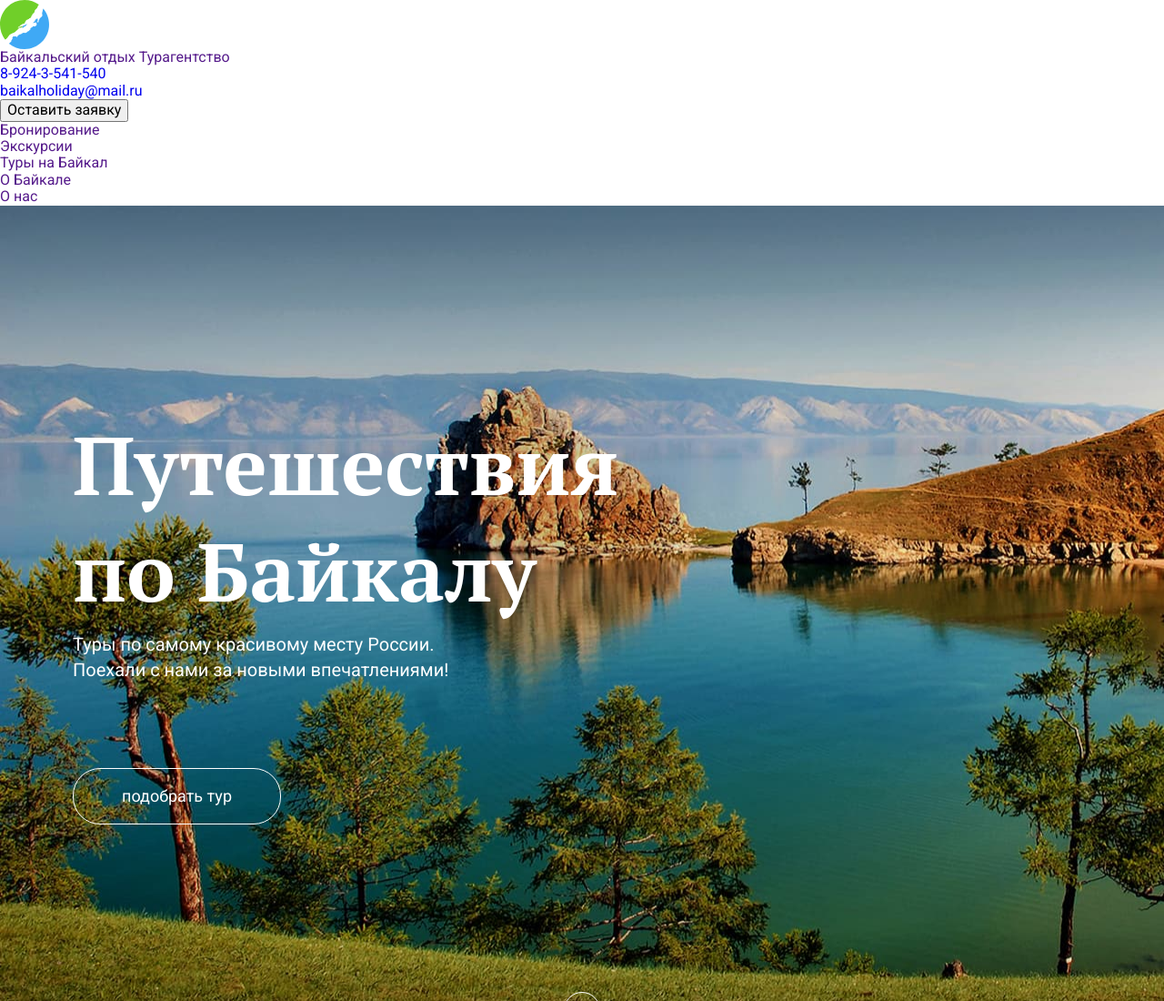
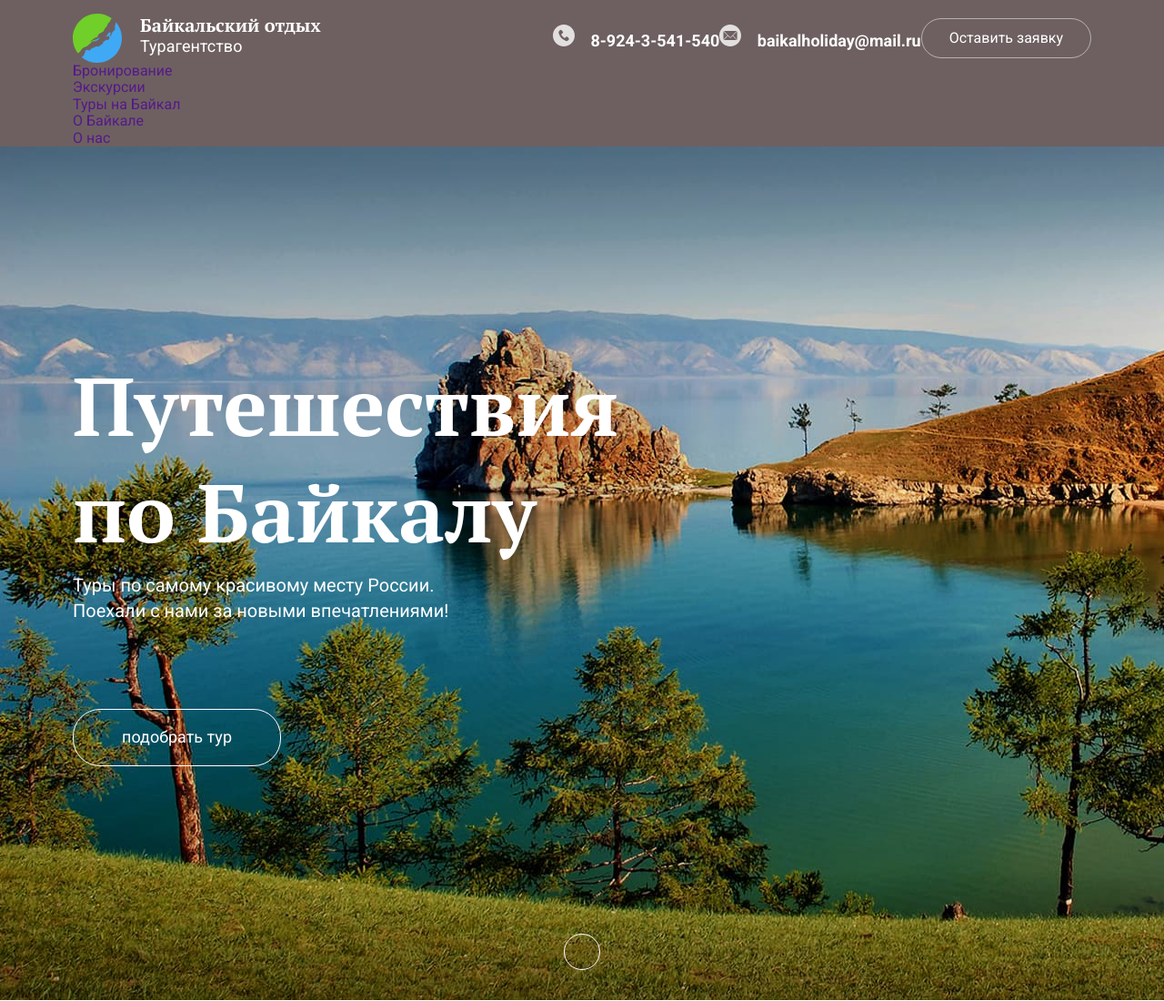
Before and after one commit to Olyazarichna/practiceone, a plain HTML site: page index.html in a window 1280 px wide. Shown: the top 1100 px of the page at 91% size. Drawn offline with nearby package versions, Linux system fonts and the light colour scheme.

Commit message:
стилі

```diff
--- a/css/style.css
+++ b/css/style.css
@@ -19,6 +19,67 @@ img {
 body {
   font-family: 'Roboto', sans-serif;
 }
+/* section header */
+
+header {
+  background-color: rgb(110, 96, 96);
+}
+.header-logo {
+  display: flex;
+  align-items: center;
+  padding-top: 15px;
+}
+.header-icon {
+  display: flex;
+}
+.header-contact {
+  display: flex;
+  margin-left: auto;
+}
+.logo-name {
+  display: block;
+  font-family: PT Serif;
+  font-weight: 700;
+  font-size: 20px;
+  line-height: 1.3;
+  color: #ffffff;
+}
+.header-icon img {
+  margin-right: 20px;
+}
+.logo-tour {
+  font-weight: 400;
+  font-size: 18px;
+  line-height: 1.16;
+  color: #ffffff;
+}
+.header-tel,
+.header-mail {
+  display: inline-block;
+  font-weight: 700;
+  font-size: 18px;
+  line-height: 1.3;
+  color: #ffffff;
+}
+.icon-tel,
+.icon-mail {
+  display: inline-block;
+  margin-right: 13px;
+}
+.header-button {
+  display: inline-block;
+  font-weight: 400;
+  font-size: 16px;
+  line-height: 1.17;
+  color: #ffffff;
+  border: 1px solid rgba(255, 255, 255, 0.5);
+  border-radius: 22px;
+  cursor: pointer;
+  background: transparent;
+  padding: 12px 30px;
+}
+
+/* section hero */
 .hero {
   background-image: url(/images/hero-img.jpg);
   padding-top: 226px;
--- a/index.html
+++ b/index.html
@@ -18,19 +18,34 @@
 
 <body>
     <!-- Header -->
-    <header>
-        <a href="">
-            <img src="./images/header/logo.svg" alt="Логотип копнии">
-            Байкальский отдых
-            Турагентство
+    <header class="header">
+        <div class="container">
+            <div class="header-logo">
+                <a href="" class="header-icon">
+                    <img src="./images/header/logo.svg" alt="Логотип копании">
+                    <div class="header-lodo">
+                        <span class="logo-name">Байкальский отдых</span>
+                        <span class="logo-tour">Турагентство</span>
+                    </div>
                 </a>
-        <ul>
-            <li><a href="tel:8-924-3-541-540">8-924-3-541-540</a></li>
-            <li><a href="mailto:baikalholiday@mail.ru">baikalholiday@mail.ru</a></li>
+                <ul class="header-contact">
+                    <li>
+                        <a href="tel:8-924-3-541-540" class="header-tel">
+                            <svg class="icon-tel" width='24' height='24'>
+                                <use href="/images/main-icons.svg#icon-phone"></use>
+                            </svg>
+                            8-924-3-541-540</a>
+                    </li>
+                    <li><a href="mailto:baikalholiday@mail.ru" class="header-mail">
+                            <svg class="icon-mail" width='24' height='24'>
+                                <use href="/images/main-icons.svg#icon-envelope"></use>
+                            </svg>
+                            baikalholiday@mail.ru</a></li>
                 </ul>
-        <button type="button">Оставить заявку</button>
+                <button type="button" class="header-button">Оставить заявку</button>
+            </div>
             <nav>
-            <ul>
+                <ul class="">
                     <li><a href="">Бронирование</a></li>
                     <li><a href="">Экскурсии</a></li>
                     <li><a href="">Туры на Байкал</a></li>
@@ -38,6 +53,7 @@
                     <li><a href="">О нас</a></li>
                 </ul>
             </nav>
+        </div>
     </header>
     <main>
         <!-- Hero -->
```
Also changed, not shown: images/main-icons.svg (added). Lines whose indentation alone changed are shown as unchanged.
